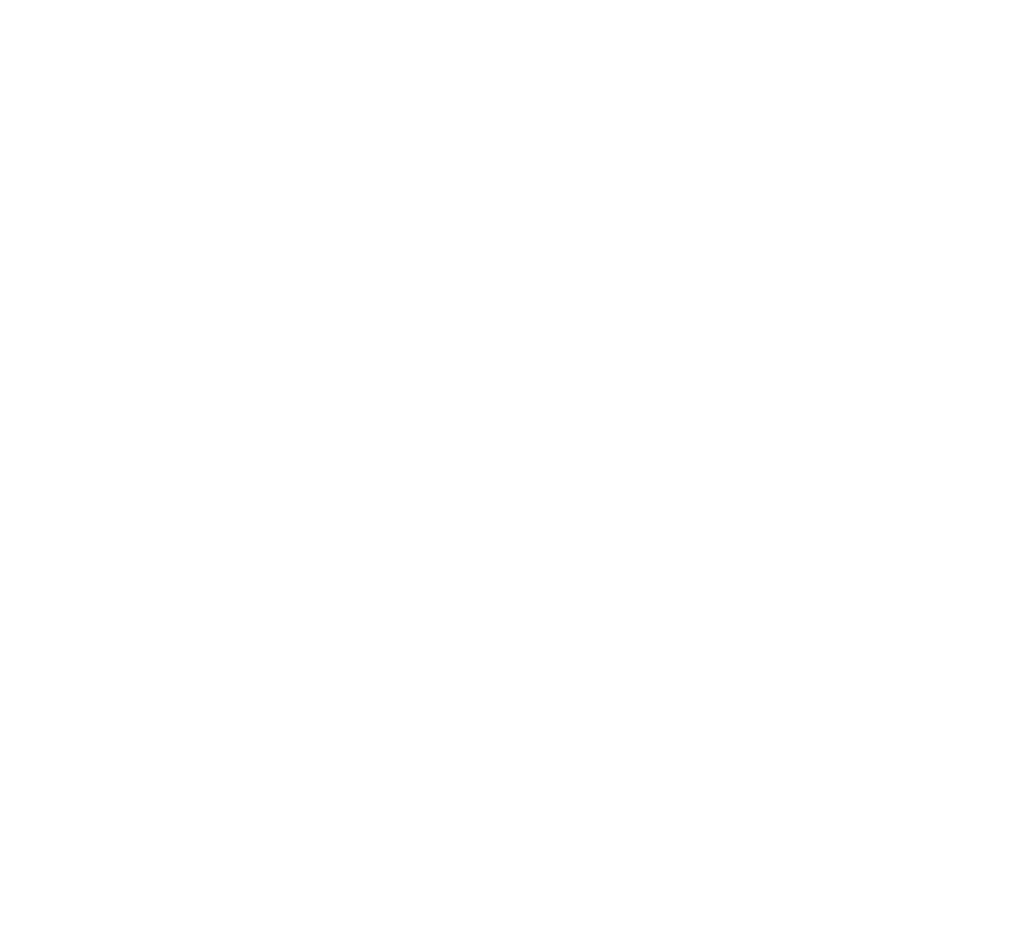
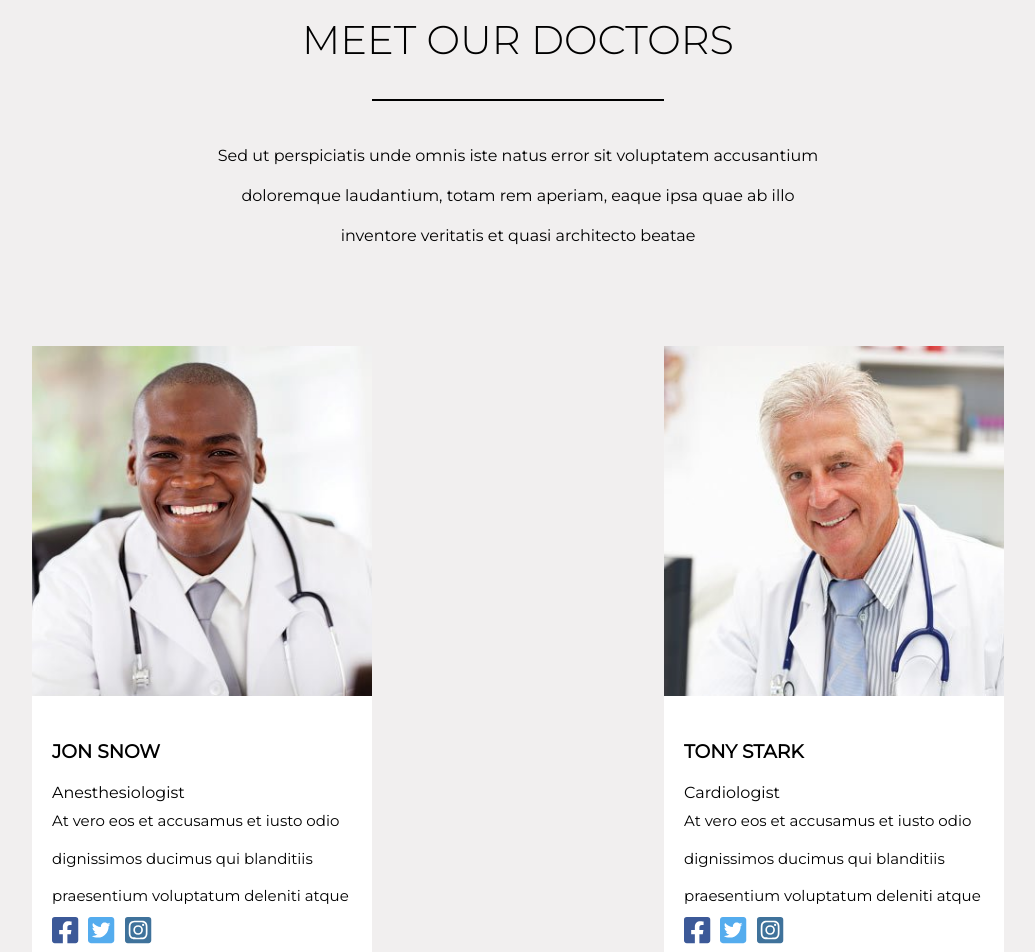
Before and after one commit to Marcotexcode/proj-html-vuejs, a Vue app: page / in a window 1280 px wide. Shown: the part 1520-2472 px from the top of the page, without its empty margins (122-1157 px from the left). Before the commit the page ends 1486 px from the top, so only its background shows below. Built offline with nearby package versions, Linux system fonts and the light colour scheme.

Commit message:
add section 1 e 2

```diff
--- a/package.json
+++ b/package.json
@@ -9,6 +9,7 @@
   },
   "dependencies": {
     "@fontsource/montserrat": "^4.5.0",
+    "@fortawesome/fontawesome-free": "^5.15.3",
     "core-js": "^3.6.5",
     "vue": "^2.6.11"
   },
--- a/src/components/Main.vue
+++ b/src/components/Main.vue
@@ -56,14 +56,7 @@
     @import '@/style/variabili.scss';
     @import '@/style/mixins.scss';
 
-    .container {
 
-        .container--section123{
-            width: 90%;
-            margin: 0 auto;
-        }
-
-    }
 
 
 </style>
--- a/src/components/Section1.vue
+++ b/src/components/Section1.vue
@@ -10,7 +10,7 @@
 
             <div class="container--container-box--box" v-for="(item, index) in items" :key="index">
 
-                <img class="container--container-box--box--image" :src="require(`../assets/img/${item.img}`)" alt="">
+                <img class="container--container-box--box--image" :src="require(`@/assets/img/${item.img}`)" :alt="item.title">
 
                 <h3 class="container--container-box--box--title">{{item.title}}</h3>
 
@@ -58,6 +58,9 @@
         text-align: center;
         padding: 90px 0px;
         color: $Raven;
+        width: 90%;
+        margin: 0 auto;
+
         .container--title {
             font-size: 40px;
             font-weight: 300;
--- a/src/components/Section2.vue
+++ b/src/components/Section2.vue
@@ -1,20 +1,67 @@
 <template>
+    <div class="conteiner-general">
 
-    <div class="container">
-
-       <h2>section2</h2>
+        <div class="container">
 
 
+            <img src="@/assets/img/icon-5.png" alt="meet our doctors">
+
+            <h2 class="container--title">meet our doctors</h2>
+
+            <hr class="container--space">
+
+            <p class="container--text" >Sed ut perspiciatis unde omnis iste natus error sit voluptatem accusantium <br> doloremque laudantium, totam rem aperiam, eaque ipsa quae ab illo <br> inventore veritatis et quasi architecto beatae</p>
+
+            <div class="container--container-box">
+
+                <div class="container--container-box--box" v-for="(item, index) in items" :key="index">
+
+                    <div class="image-container">
+
+                    <img class="container--container-box--box--image" :src="require(`@/assets/img/${item.img}`)" :alt="item.title">
+
+                    </div>
+
+                    <div class="item-container">
+
+                        <h3 class="container--container-box--box--title">{{item.title}}</h3>
+
+                        <span>{{item.subtitle}}</span>
+
+                        <p class="container--container-box--box--text">{{item.text}}</p>
+
+                        <i class="social social-face" :class="item.facebook"></i>
+                        <i class="social social-twit" :class="item.twitter"></i>
+                        <i class="social social-insta" :class="item.instagram"></i>
+
+                    </div>
+
+                </div>
+
+            </div>
+
+        </div>
     </div>
-
 </template>
 
 
 <script>
 
+    import SectionTwoItems from '@/data/SectionTwoItems.js';
+
     export default {
 
-        name: 'Section2'
+        name: 'Section2',
+
+        data() {
+
+            return {
+
+                items: SectionTwoItems
+
+            }
+
+        }
 
     }
 
@@ -27,5 +74,99 @@
     @import '@/style/mixins.scss';
 
 
+    .conteiner-general {
+        background-color: $Gallery;
+
+        .container {
+            width: 100%;
+            text-align: center;
+            padding: 90px;
+            width: 90%;
+            margin: 0 auto;
+
+            .container--title {
+                text-transform: uppercase;
+                font-size: 40px;
+                font-weight: 300;
+                margin: 20px 0px;
+            }
+
+            .container--space {
+                width: 30%;
+                margin: 35px auto;
+                border: 1px solid #000;
+            }
+
+            .container--text {
+                line-height: 2.5;
+                margin: 20px 0px;
+            }
+
+            .container--container-box {
+            width: 100%;
+            display: flex;
+            justify-content: space-between;
+            flex-wrap: wrap;
+            margin-top: 90px;
+            text-align: left;
+
+
+                .container--container-box--box {
+                    width: 340px;
+                    background-color: #fff;
+
+                    .image-container {
+
+                        .container--container-box--box--image {
+                            width: 100%;
+
+                        }
+
+                    }
+
+                    .item-container {
+                        padding: 20px;
+
+                        .container--container-box--box--title {
+                            margin: 20px 0px;
+                            text-transform: uppercase;
+                        }
+
+                        .container--container-box--box--text {
+                            line-height: 2.5;
+                            font-size: 15px;
+
+                        }
+
+                        .social {
+                            font-size: 30px;
+                            margin-right: 10px;
+                        }
+
+                        .social-face {
+                            color: #3c5998;
+                        }
+
+                        .social-twit {
+                            color: #54acee;
+                        }
+
+                        .social-insta {
+                            color: #3f729b;
+                        }
+
+                    }
+
+                }
+
+            }
+
+        }
+
+    }
+
+
+
+
 
 </style>
--- /dev/null
+++ b/src/data/SectionTwoItems.js
@@ -0,0 +1,41 @@
+
+
+
+
+export default [
+
+    {
+        img: 'doctor-1.jpg',
+        title: 'jon snow',
+        subtitle: 'Anesthesiologist',
+        text: 'At vero eos et accusamus et iusto odio dignissimos ducimus qui blanditiis praesentium voluptatum deleniti atque',
+        facebook: 'fab fa-facebook-square',
+        twitter: 'fab fa-twitter-square',
+        instagram: 'fab fa-instagram-square'
+    },
+
+    {
+        img: 'doctor-2.jpg',
+        title: 'tony stark',
+        subtitle: 'Cardiologist',
+        text: 'At vero eos et accusamus et iusto odio dignissimos ducimus qui blanditiis praesentium voluptatum deleniti atque',
+        facebook: 'fab fa-facebook-square',
+        twitter: 'fab fa-twitter-square',
+        instagram: 'fab fa-instagram-square'
+    },
+
+    {
+        img: 'doctor-3.jpg',
+        title: 'anna smith',
+        subtitle: 'Nurse Practitioner',
+        text: 'At vero eos et accusamus et iusto odio dignissimos ducimus qui blanditiis praesentium voluptatum deleniti atque',
+        facebook: 'fab fa-facebook-square',
+        twitter: 'fab fa-twitter-square',
+        instagram: 'fab fa-instagram-square'
+    },
+
+
+
+
+
+]
```
Also changed, not shown: src/App.vue (+6 -4 lines), 1 other file (tests, documents, lock files or other folders).
